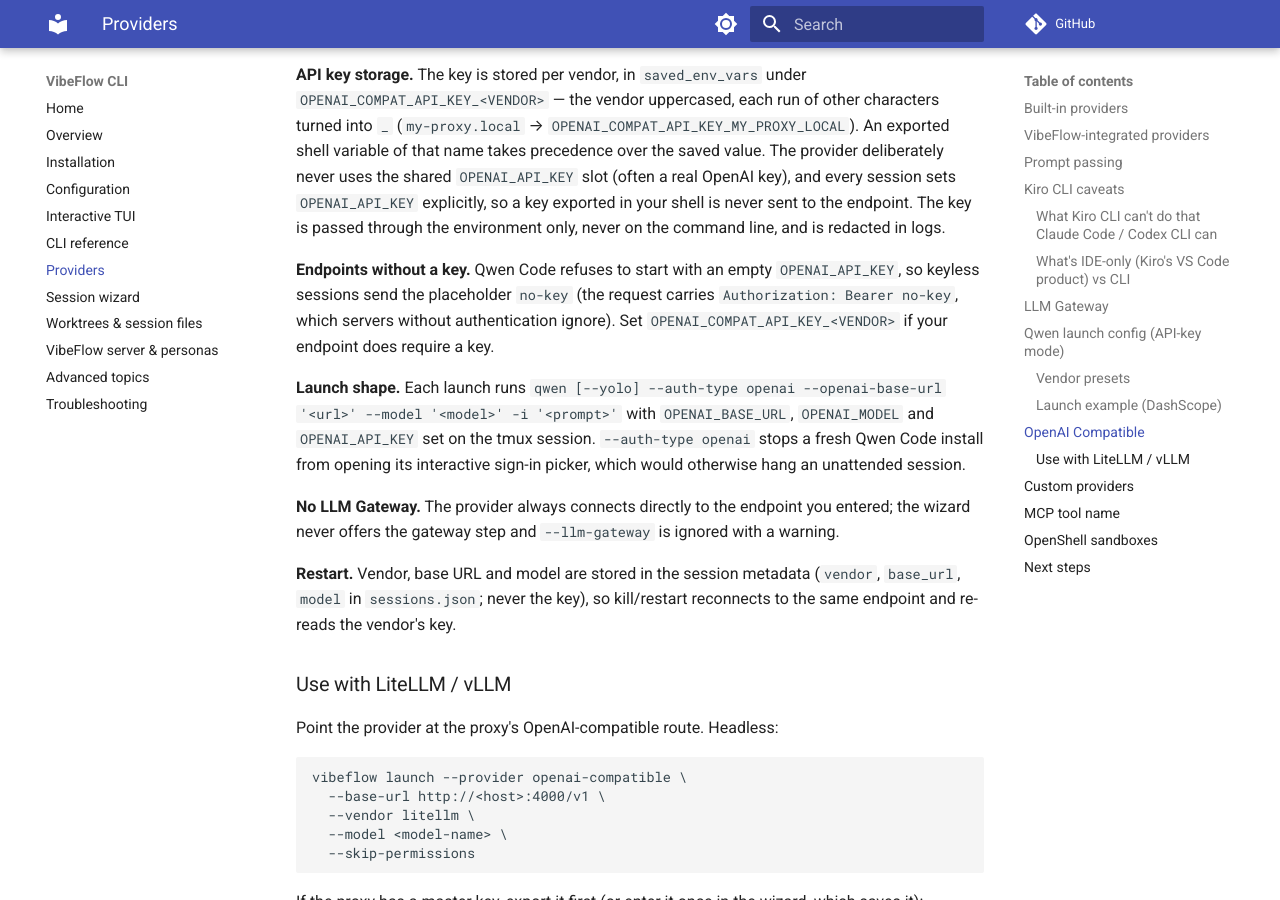
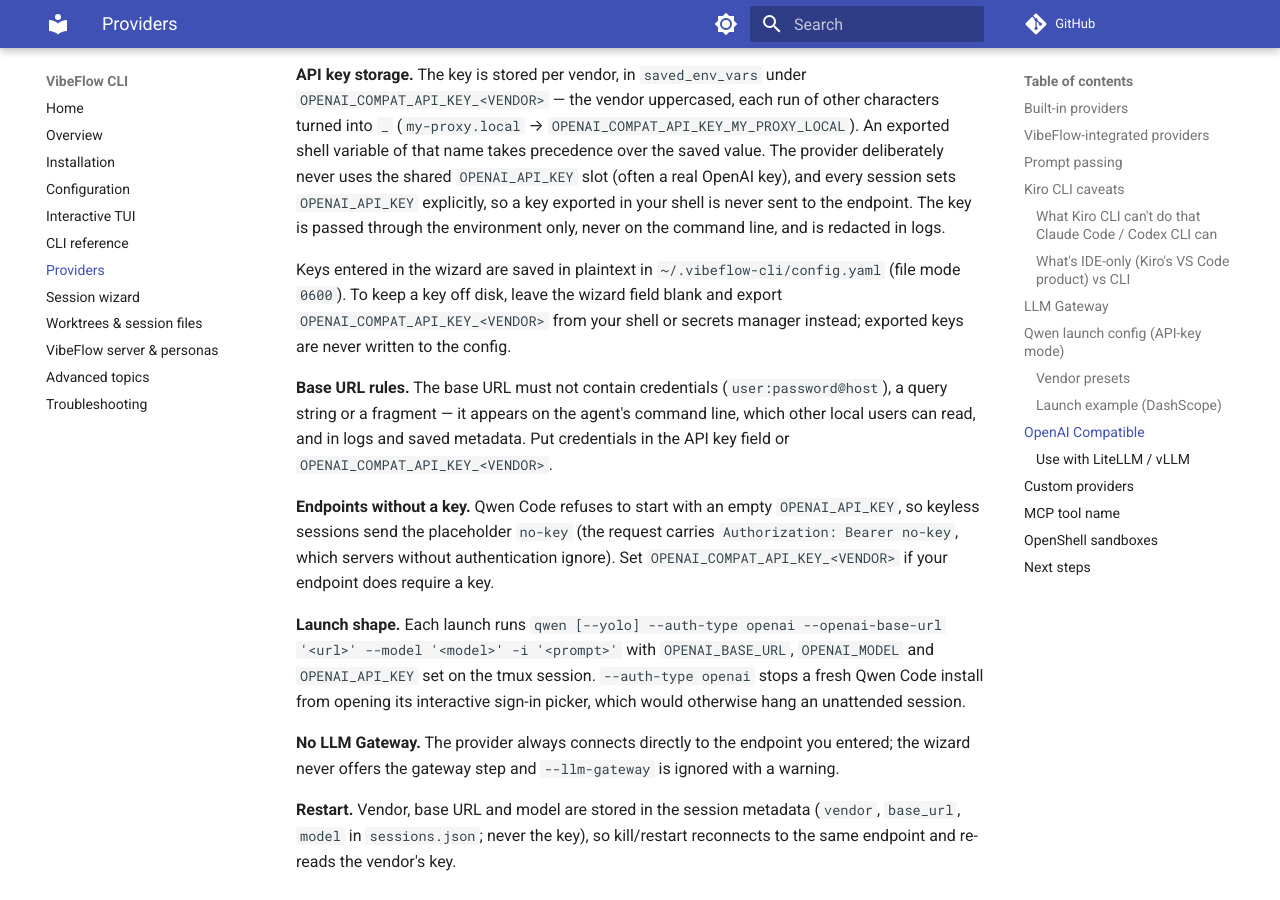
Before and after one commit to axiom-studio/vibeflow-cli, an MkDocs documentation site: the page built from docs/VibeFlow-CLI/docs/providers.md, in a window 1280 px wide and 900 px high, scrolled down 7504 px. Built offline with MkDocs 1.6.1 and Material for MkDocs 9.7.7, drawn with Linux system fonts in a browser that asks for light colours; comment, search, counter and statistics services are not loaded.

Commit message:
Document key storage and base URL rules for openai-compatible
Why:
Follow-up to the key-persistence and base-URL credential fixes: users need
to know where wizard-entered keys are stored and why credentials are
refused in the base URL.

What:
- providers.md: wizard-saved keys are plaintext in config.yaml (0600);
  exported OPENAI_COMPAT_API_KEY_<VENDOR> keys are never written to disk;
  base URL must not carry credentials, query or fragment.
- session-wizard.md: validation rule updated.

Behavior:
None — documentation only.

Testing:
- Statements checked against the code paths (SaveOpenAICompatKey,
  executeLaunch env clone, ValidateOpenAICompatEndpoint).

Ops:
None.

References:
- VibeFlow Todo #3649
- VibeFlow Issue #5237
- VibeFlow Issue #5238

Co-Authored-By: Claude Opus 5 (1M context) <noreply@anthropic.com>

```diff
--- a/docs/VibeFlow-CLI/docs/providers.md
+++ b/docs/VibeFlow-CLI/docs/providers.md
@@ -135,6 +135,10 @@ The **OpenAI Compatible** provider (`openai-compatible`) connects a session to a
 
 **API key storage.** The key is stored per vendor, in `saved_env_vars` under `OPENAI_COMPAT_API_KEY_<VENDOR>` — the vendor uppercased, each run of other characters turned into `_` (`my-proxy.local` → `OPENAI_COMPAT_API_KEY_MY_PROXY_LOCAL`). An exported shell variable of that name takes precedence over the saved value. The provider deliberately never uses the shared `OPENAI_API_KEY` slot (often a real OpenAI key), and every session sets `OPENAI_API_KEY` explicitly, so a key exported in your shell is never sent to the endpoint. The key is passed through the environment only, never on the command line, and is redacted in logs.
 
+Keys entered in the wizard are saved in plaintext in `~/.vibeflow-cli/config.yaml` (file mode `0600`). To keep a key off disk, leave the wizard field blank and export `OPENAI_COMPAT_API_KEY_<VENDOR>` from your shell or secrets manager instead; exported keys are never written to the config.
+
+**Base URL rules.** The base URL must not contain credentials (`user:password@host`), a query string or a fragment — it appears on the agent's command line, which other local users can read, and in logs and saved metadata. Put credentials in the API key field or `OPENAI_COMPAT_API_KEY_<VENDOR>`.
+
 **Endpoints without a key.** Qwen Code refuses to start with an empty `OPENAI_API_KEY`, so keyless sessions send the placeholder `no-key` (the request carries `Authorization: Bearer no-key`, which servers without authentication ignore). Set `OPENAI_COMPAT_API_KEY_<VENDOR>` if your endpoint does require a key.
 
 **Launch shape.** Each launch runs `qwen [--yolo] --auth-type openai --openai-base-url '<url>' --model '<model>' -i '<prompt>'` with `OPENAI_BASE_URL`, `OPENAI_MODEL` and `OPENAI_API_KEY` set on the tmux session. `--auth-type openai` stops a fresh Qwen Code install from opening its interactive sign-in picker, which would otherwise hang an unattended session.
```
Also changed, not shown: docs/VibeFlow-CLI/docs/session-wizard.md (+1 -1 lines).
